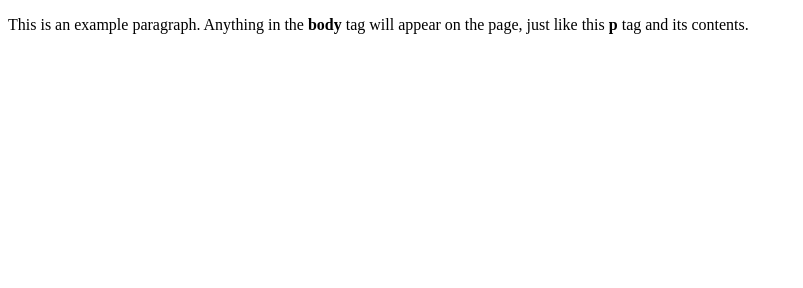
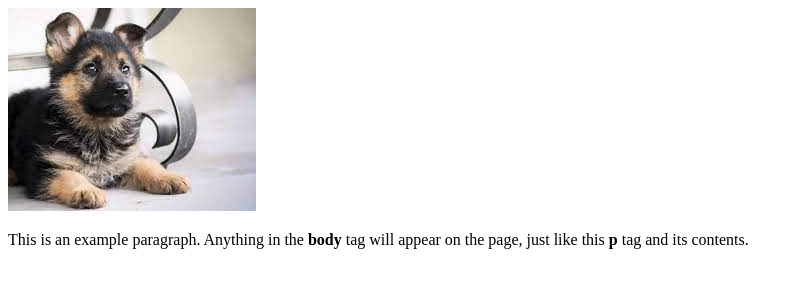
Before and after one commit to enKarma13/Exercise_Unit5_websiteV2, a plain HTML site: page Index.html in a window 1280 px wide. Shown: the whole page, without its empty margins (0-803 px from the left). Drawn offline with Linux system fonts and the light colour scheme.

Commit message:
“First_image_added”

```diff
--- a/Index.html
+++ b/Index.html
@@ -4,6 +4,7 @@
     <title> This is the title of the webpage! </title>
   </head>
   <body>
+    <img src="perro.jfif">
     <p>This is an example paragraph. Anything in the <strong>body</strong> tag will appear on the page, just like this        <strong>p</strong> tag and its contents.</p>
   </body>
   <footer>
```
Also changed, not shown: perro.jfif (added).
